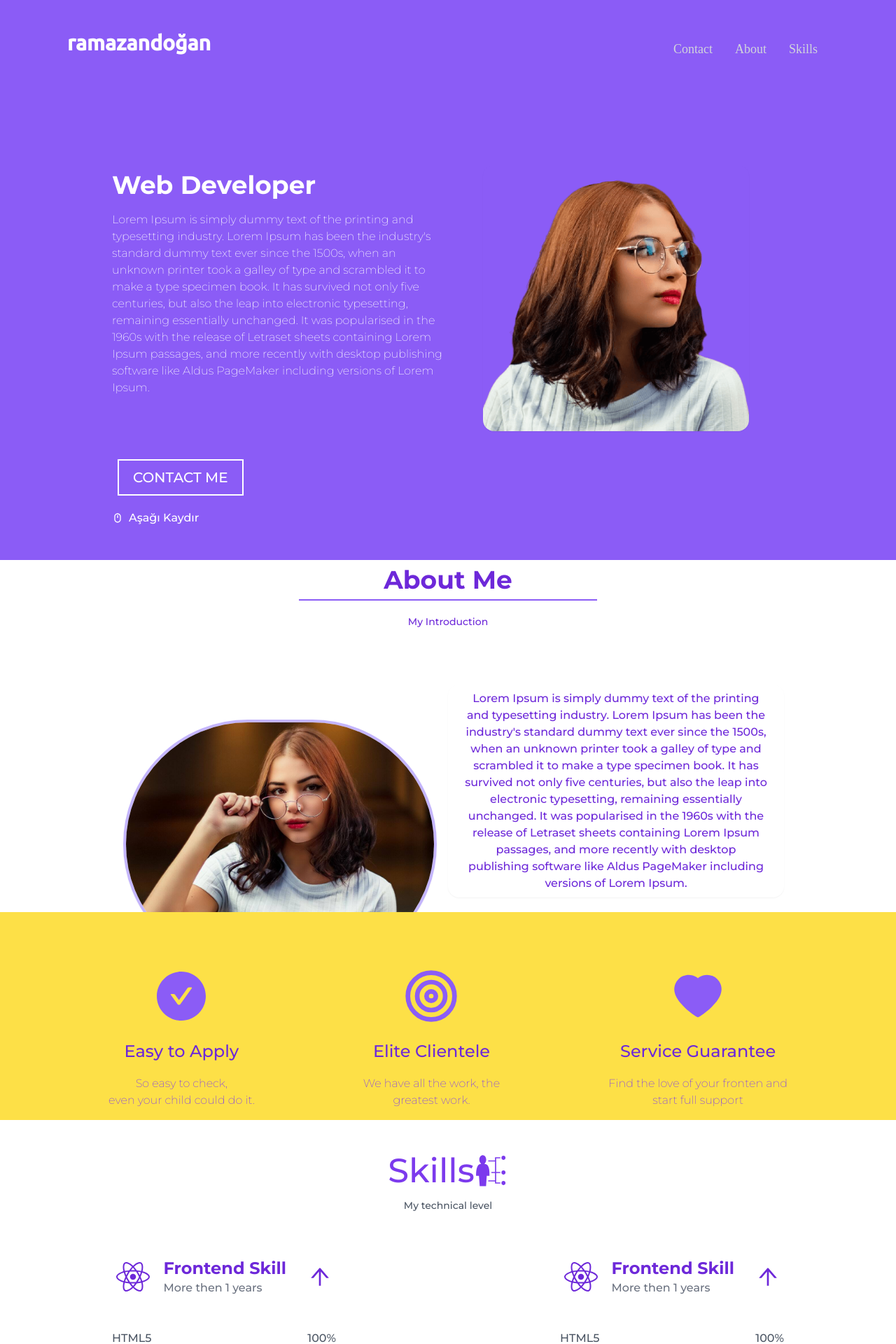
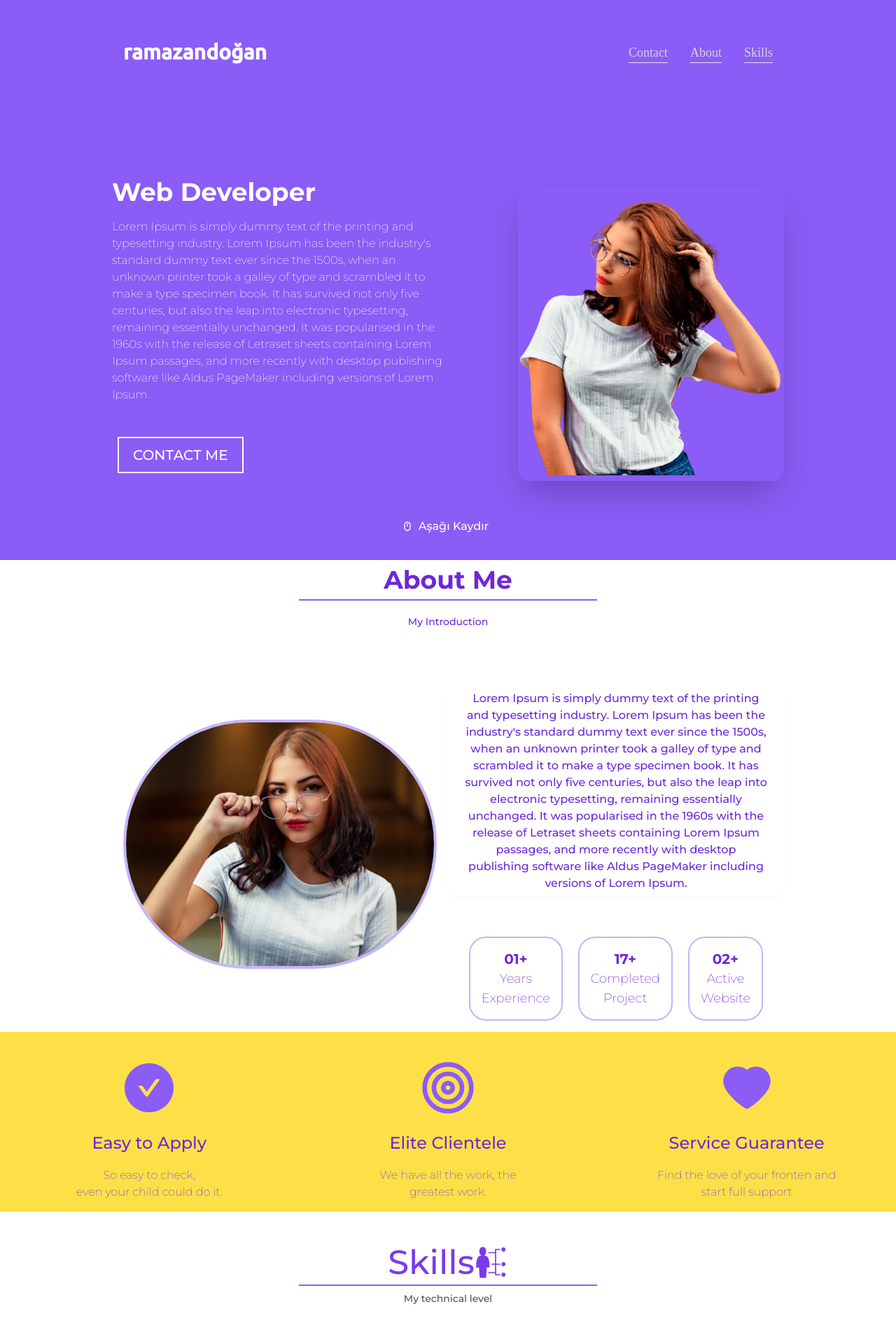
Before and after one commit to ramazandogna/portfolio-react-dem, a React (Create React App) app: page / in a window 1280 px wide. Shown: the top 1920 px of the page at 70% size. Built offline with nearby package versions, Linux system fonts and the light colour scheme.

Commit message:
some responsive studies

```diff
--- a/src/components/Body/About.jsx
+++ b/src/components/Body/About.jsx
@@ -53,7 +53,7 @@ function About() {
             </div>
          </div>
          <div className={styles.guarantee}>
-            <div>
+            <div className={styles.quarantees}>
                <div className={styles.quaranteeItem}>
                   <AiFillCheckCircle />
                </div>
@@ -63,7 +63,7 @@ function About() {
                   even your child could do it.
                </p>
             </div>
-            <div>
+            <div className={styles.quarantees}>
                <div className={styles.quaranteeItem}>
                   <FiTarget />
                </div>
@@ -72,7 +72,7 @@ function About() {
                   We have all the work, the <br /> greatest work.
                </p>
             </div>
-            <div>
+            <div className={styles.quarantees}>
                <div className={styles.quaranteeItem}>
                   <AiFillHeart />
                </div>
--- a/src/components/Body/Footer/footer.module.css
+++ b/src/components/Body/Footer/footer.module.css
@@ -1,10 +1,10 @@
 .section {
-   @apply bg-violet-100 flex relative justify-center h-screen items-center
+   @apply bg-violet-100  relative justify-center h-fit items-center
    text-center;
 }
 
 .container {
-   @apply w-screen py-16
+   @apply w-full py-16
    bg-yellow-300;
 }
 .footerParag {
@@ -15,11 +15,13 @@
 
 .pToB {
    @apply my-10 inline-block text-5xl justify-center
-   transition duration-500 ease-in-out transform hover:-translate-y-1 hover:scale-110;
+   transition duration-500 ease-in-out transform hover:-translate-y-1 hover:scale-110
+   max-md:flex max-md:w-full;
 }
 
 .buttons {
-   @apply flex justify-center;
+   @apply flex justify-center text-center
+   max-md:block;
 }
 
 .button {
@@ -27,7 +29,8 @@
    border-2 border-dashed border-black
    bg-violet-700 text-yellow-300
    hover:bg-black hover:border-white hover:text-white hover:border-solid
-   transition duration-500 ease-in-out transform hover:-translate-y-1 hover:scale-110;
+   transition duration-500 ease-in-out transform hover:-translate-y-1 hover:scale-110
+   max-md:mx-auto;
 }
 
 .buttonIcon {
@@ -35,7 +38,7 @@
 }
 
 .copyright {
-   @apply flex items-center w-screen py-0 text-gray-400 justify-center  absolute bottom-0
-   hover:text-gray-500;
+   @apply flex items-center py-0 justify-center w-full bottom-0
+   text-gray-400;
    height: 20vh;
 }
--- a/src/components/Body/Presentation.jsx
+++ b/src/components/Body/Presentation.jsx
@@ -1,6 +1,6 @@
 import { BiMouse } from 'react-icons/bi';
 import Header from '../Header/Header';
-import Perfil from '../../assets/img/perfil.png';
+import Perfil from '../../assets/img/project.png';
 import React from 'react';
 import styles from './presentation.module.css';
 
@@ -23,15 +23,17 @@ function Presentation() {
                   passages, and more recently with desktop publishing software
                   like Aldus PageMaker including versions of Lorem Ipsum.
                </p>
+               <a href="#skills">
+                  <div className={styles.contactIcon}>
+                     <button className={styles.contactButton}>
+                        CONTACT ME
+                     </button>
+                  </div>
+               </a>
             </div>
             <div>
                <img src={Perfil} alt="" className={styles.perfilImg} />
             </div>
-            <a href="#skills">
-               <div className={styles.contactIcon}>
-                  <button className={styles.contactButton}>CONTACT ME</button>
-               </div>
-            </a>
          </div>
          <a href="#about">
             <div className={styles.scrollDown}>
--- a/src/components/Body/Skills/Skills.jsx
+++ b/src/components/Body/Skills/Skills.jsx
@@ -12,7 +12,7 @@ function Skills() {
 
    return (
       <section className={styles.section}>
-         <div id="skills">
+         <div>
             <h2 className={styles.title}>
                Skills <GiSkills />
             </h2>
--- a/src/components/Body/Skills/skills.module.css
+++ b/src/components/Body/Skills/skills.module.css
@@ -1,9 +1,12 @@
 .section {
-   @apply relative h-screen;
+   @apply relative h-screen
+   max-md:h-fit;
 }
+
 .title {
-   @apply flex justify-center py-2 mt-10
-   text-5xl text-violet-600;
+   @apply flex mx-auto justify-center py-2 mt-10 w-4/12
+   text-5xl text-violet-600
+   border-b-2 border-violet-500   hover:border-b-4 hover:border-violet-700 duration-300;
 }
 
 .skillsP {
@@ -12,10 +15,9 @@
 }
 
 .container {
-   @apply grid
-    lg:grid-cols-2
-    md:grid-cols-2
-    sm:grid-cols-1;
+   @apply grid grid-cols-2
+    max-md:grid-cols-2
+    max-sm:grid-cols-1;
 }
 
 .secondContainer {
@@ -23,7 +25,7 @@
 }
 
 .dropdownContainer {
-   @apply flex items-center justify-evenly mx-32 my-10  p-2
+   @apply flex items-center justify-evenly mx-12 my-10  p-2
    rounded-full  box-border
    cursor-pointer;
 }
@@ -103,7 +105,7 @@
 /*---------------------------------Second Section-------------------------------- */
 
 .secondSection {
-   @apply absolute flex w-full items-center justify-center text-center bottom-0
+   @apply relative flex w-full items-center justify-center text-center bottom-0
    text-yellow-300 text-3xl
    bg-violet-700;
    height: 30vh;
@@ -114,7 +116,7 @@
 }
 
 .quote {
-   @apply absolute items-center  font-semibold;
+   @apply absolute items-center px-4  font-semibold;
    font-family: 'Ubuntu', sans-serif;
 }
 
--- a/src/components/Body/presentation.module.css
+++ b/src/components/Body/presentation.module.css
@@ -5,9 +5,9 @@
 }
 
 .presentation {
-   @apply grid mt-24 mx-40 grid-cols-2
-   max-md:grid-cols-2
-   max-sm:grid-cols-1;
+   @apply grid mt-24 relative mx-40 grid-cols-2
+   max-lg:grid-cols-1
+   max-lg:mt-10 max-lg:mx-5 max-lg:text-center max-lg:justify-center;
 }
 
 .firstDiv {
@@ -18,7 +18,9 @@
    @apply py-2
 text-white
    text-4xl font-semibold
-   border-b-2 border-transparent hover:border-b-2 hover:border-white duration-300;
+   border-b-2 border-transparent hover:border-b-2 hover:border-white duration-300
+   max-lg:grid-cols-1 max-lg:text-center
+   max-lg:mx-5 max-lg:justify-center max-lg:inline-block;
 }
 
 .resume {
@@ -32,24 +34,30 @@ text-white
    transition duration-500 ease-in-out transform hover:-translate-y-1 hover:scale-110
    hover:bg-violet-200 hover:text-violet-800 hover:border-violet-800 hover:border-4
    text-xl text-white
-   border-2  border-white;
+   border-2  border-white
+   max-sm:mt-2
+   max-lg:mx-auto;
 }
 
 .contactIcon {
-   @apply px-2 text-white;
+   @apply px-2 text-white
+   max-sm:flex max-sm:justify-center;
 }
 
 .perfilImg {
-   @apply mx-auto justify-center self-center shadow-sm
-   transition ease-in-out delay-150 rounded-2xl
-    hover:-translate-y-1 hover:scale-110  duration-200;
+   @apply flex ml-auto py-2
+   shadow-2xl
+   rounded-2xl
+   max-md:mb-5 max-md:mx-auto
+   max-lg:mx-auto my-5;
+
    width: 380px;
 }
 
 .scrollDown {
-   @apply absolute flex items-center left-40 bottom-12
-   text-white
-   max-sm:relative max-sm:left-20;
+   @apply flex py-4 justify-center items-center absolute bottom-5 left-0 right-0 mx-auto
+   text-white mt-2
+   max-lg:relative max-sm:justify-center;
 }
 .scrollDownText {
    @apply px-2;
@@ -78,7 +86,10 @@ text-white
 }
 
 .imgContainer {
-   @apply grid-cols-2 grid mx-40 mt-10 items-center;
+   @apply grid-cols-2 grid mx-40 mt-10 items-center
+   max-lg:grid-cols-1
+   max-md:grid-cols-1
+   max-sm:grid-cols-1 max-sm:mt-5 max-sm:mx-5 max-sm:text-center max-sm:justify-center;
 }
 
 .aboutImg {
@@ -105,11 +116,11 @@ text-white
 }
 
 .experiences {
-   @apply p-4 flex  justify-evenly;
+   @apply p-4 flex justify-evenly;
 }
 
 .experiencesBorder {
-   @apply border-2 p-4 border-violet-300 rounded-3xl
+   @apply border-2 p-4 mx-2 border-violet-300 rounded-3xl
    shadow-sm
    hover:-translate-y-1 hover:scale-110 duration-200;
 }
@@ -125,18 +136,22 @@ text-white
 }
 
 .guarantee {
-   @apply absolute flex w-full bottom-0 justify-evenly
-   bg-yellow-300;
-   min-height: 30vh;
+   @apply flex w-full relative bottom-0 justify-evenly
+   bg-yellow-300
+   max-md:px-16 max-md:block;
+}
+
+.quarantees {
+   @apply w-1/3
+   max-md:mx-auto max-md:px-4;
 }
 
 .quaranteeItem {
-   @apply mt-20 inline-block
+   @apply mt-10 inline-block
     text-violet-500
     hover:text-violet-700
     transition ease-in-out delay-150
-    hover:-translate-y-1 hover:scale-110  duration-200
-    hover:rotate-45;
+    hover:-translate-y-1 hover:scale-110  duration-200;
    font-size: 5rem;
 }
 
--- a/src/components/Header/Header.jsx
+++ b/src/components/Header/Header.jsx
@@ -3,7 +3,7 @@ import styles from './header.module.css';
 
 function Header() {
    return (
-      <nav className={styles.nav}>
+      <div className={styles.nav}>
          <div className={styles.navDiv}>
             <a href="/">
                <span className={styles.logo}>ramazandoğan</span>
@@ -29,7 +29,7 @@ function Header() {
                </ul>
             </div>
          </div>
-      </nav>
+      </div>
    );
 }
 
--- a/src/components/Header/header.module.css
+++ b/src/components/Header/header.module.css
@@ -1,22 +1,26 @@
 .nav {
-   @apply py-10 align-middle flex justify-between
-   max-sm:px-4 max-sm:flex max-sm:justify-center max-sm:text-center
+   @apply py-10 items-center flex justify-between text-center
+   max-sm:px-4 max-sm:flex max-sm:justify-center  max-sm:py-2
+   max-md:border-b-2
+   max-lg:px-4 max-lg:flex max-lg:justify-center max-lg:py-2
    rounded;
    font-family: 'Ubuntu', sans-serif;
 }
 
 .navDiv {
-   @apply container flex flex-wrap justify-between items-center ml-36
-   max-sm:justify-center
-   md:mx-24 max-md:justify-center;
+   @apply container flex flex-wrap justify-between items-center ml-40 mr-40
+   max-sm:justify-center max-sm:ml-0
+   max-md:mx-0 max-md:justify-center
+    max-lg:justify-center max-lg:block;
 }
 
 .logo {
-   @apply left-0 right-0 top-0 flex relative  pb-4
+   @apply left-0 right-0 top-0 flex relative  p-4
    active:underline
    text-3xl text-white font-semibold whitespace-nowrap
    border-b-2 border-transparent hover:border-b-2 hover:border-white duration-300
-   max-sm:ml-auto;
+   max-sm:ml-auto
+   max-lg:justify-center max-lg:inline-block;
 }
 
 .navItemsContainer {
@@ -27,7 +31,8 @@
 
 .navItems {
    @apply flex flex-col p-4 mt-4
-   md:flex-row md:space-x-8 md:mt-0 md:text-sm md:font-medium md:border-0
+   md:flex-row md:space-x-8 md:mt-0
+   max-lg:justify-center
    text-gray-300;
    font-family: 'Montserrat-Light';
 }
@@ -38,5 +43,5 @@
    md:bg-transparent md:p-0
    hover:text-gray-100
    text-lg
-   rounded;
+   md:border-b;
 }
```
